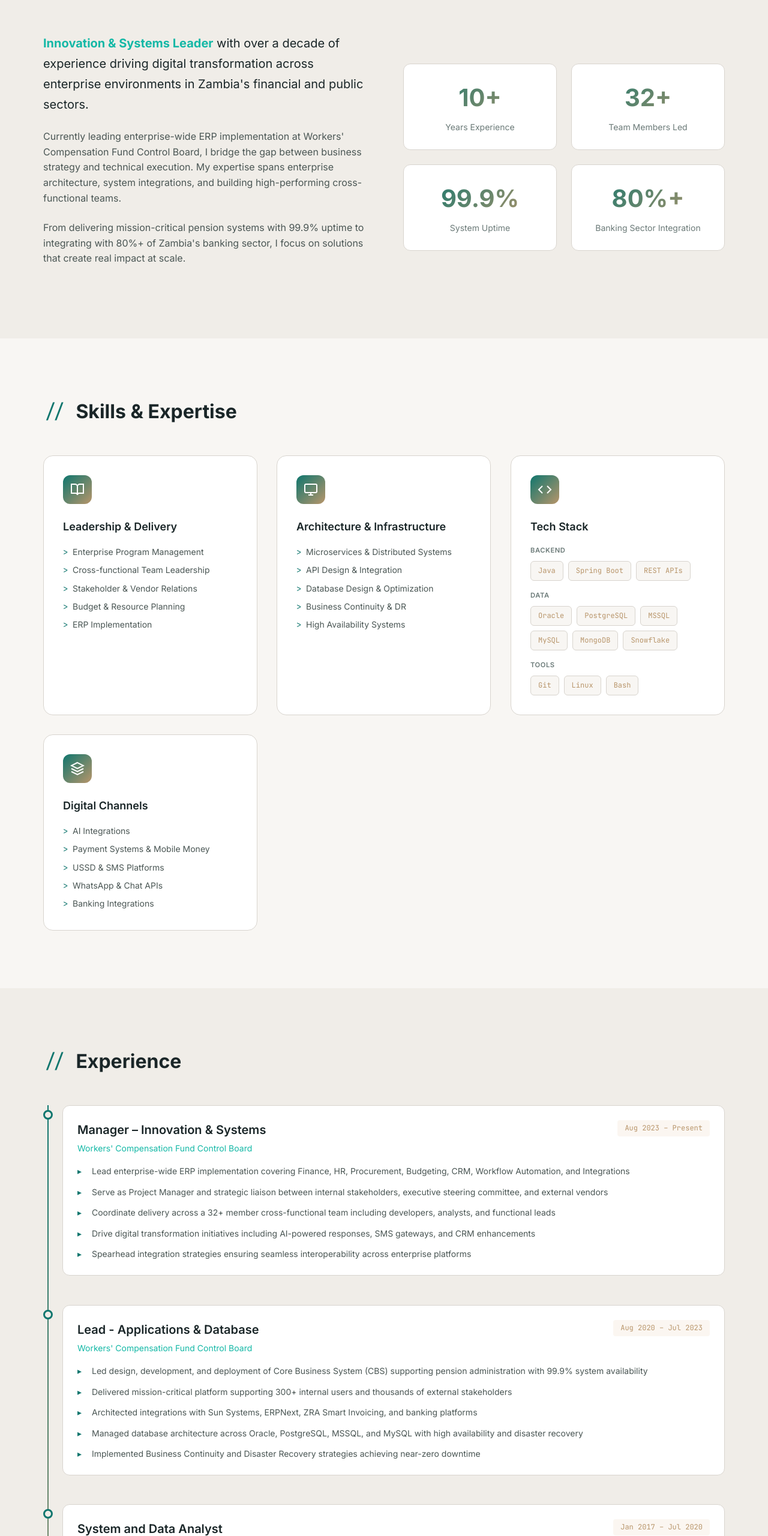
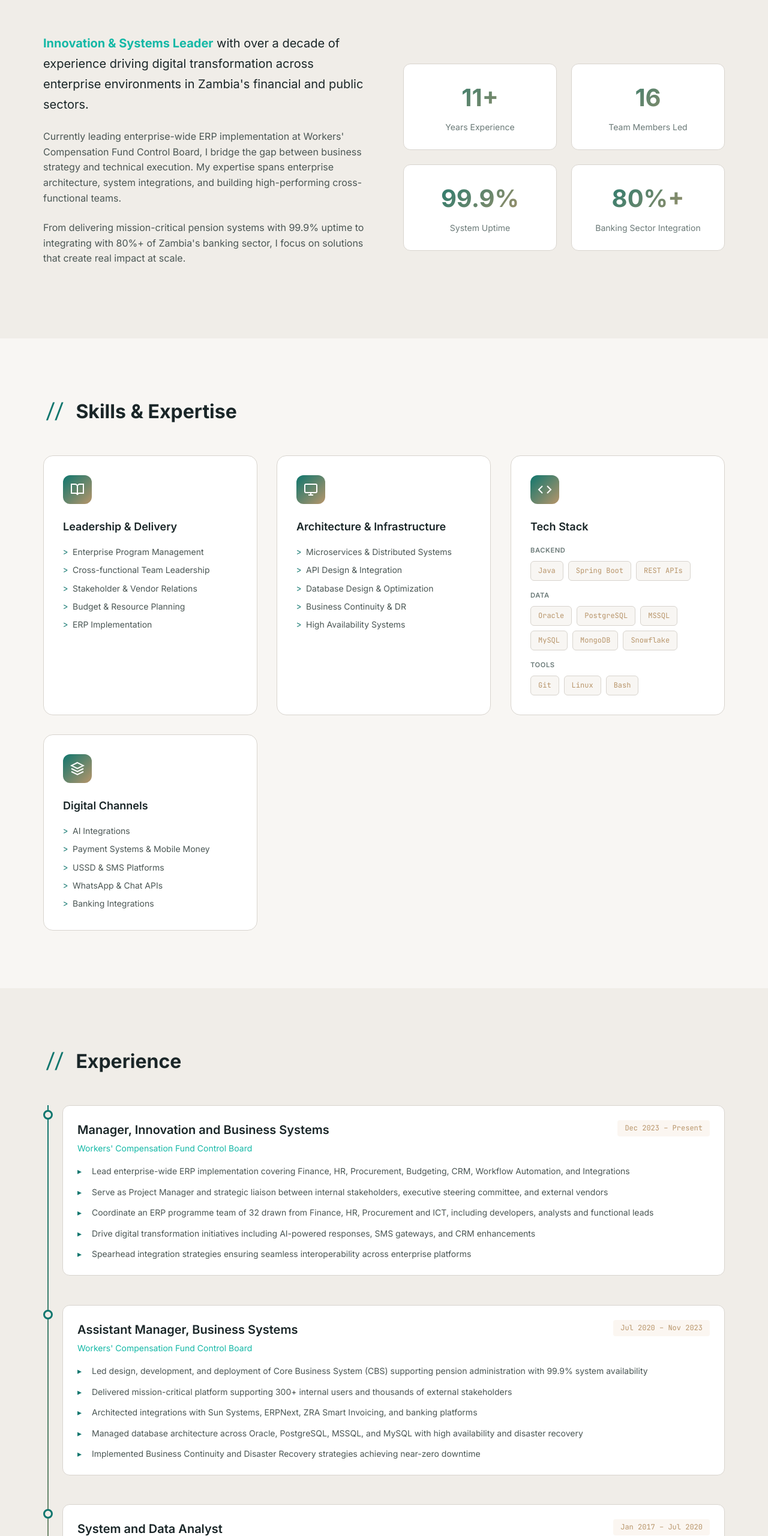
Before and after one commit to lusungu/lusungu.github.io, a plain HTML site: page index.html in a window 1280 px wide. Shown: the part 940-3500 px from the top of the page at 60% size. Drawn offline with Linux system fonts and the light colour scheme.

Commit message:
Correct experience dates, titles and team figures
Align the site with verified records:
- UBA is Apr 2015 to Dec 2016 per the Certificate of Service, not 2014
- 2020-2023 role is Assistant Manager, Business Systems (Jul 2020 - Nov 2023)
- Current role started Dec 2023, titled Innovation and Business Systems
- 16 is the department headcount; 32 was the cross-departmental ERP
  programme team, now labelled as such
- Experience is 11+ years, not 10+

```diff
--- a/index.html
+++ b/index.html
@@ -8,7 +8,7 @@
     <!-- Primary Meta Tags -->
     <title>Lusungu E. Chihana | Java & Spring Developer | Enterprise Systems Architect | Zambia</title>
     <meta name="title" content="Lusungu E. Chihana | Java & Spring Developer | Enterprise Systems Architect">
-    <meta name="description" content="Senior Technology Leader in Zambia specializing in Java, Spring Boot, Enterprise Systems, and Digital Transformation. 10+ years building scalable systems for banking and public sectors. View my portfolio and projects.">
+    <meta name="description" content="Senior Technology Leader in Zambia specializing in Java, Spring Boot, Enterprise Systems, and Digital Transformation. 11+ years building scalable systems for banking and public sectors. View my portfolio and projects.">
     <meta name="keywords" content="Lusungu Chihana, Java Developer Zambia, Spring Boot Developer, Enterprise Architect, Digital Transformation, ERP Implementation, Systems Integration, Software Engineer Zambia, Project Manager, Digital Banking, YALI Fellow, Tech Leader Africa">
     <meta name="author" content="Lusungu E. Chihana">
     <meta name="robots" content="index, follow, max-snippet:-1, max-image-preview:large, max-video-preview:-1">
@@ -289,11 +289,11 @@
                 </div>
                 <div class="about-stats">
                     <div class="stat-card">
-                        <span class="stat-number">10+</span>
+                        <span class="stat-number">11+</span>
                         <span class="stat-label">Years Experience</span>
                     </div>
                     <div class="stat-card">
-                        <span class="stat-number">32+</span>
+                        <span class="stat-number">16</span>
                         <span class="stat-label">Team Members Led</span>
                     </div>
                     <div class="stat-card">
@@ -418,15 +418,15 @@
                     <div class="timeline-content">
                         <div class="timeline-header">
                             <div>
-                                <h3>Manager – Innovation & Systems</h3>
+                                <h3>Manager, Innovation and Business Systems</h3>
                                 <p class="company">Workers' Compensation Fund Control Board</p>
                             </div>
-                            <span class="timeline-date">Aug 2023 – Present</span>
+                            <span class="timeline-date">Dec 2023 – Present</span>
                         </div>
                         <ul class="timeline-details">
                             <li>Lead enterprise-wide ERP implementation covering Finance, HR, Procurement, Budgeting, CRM, Workflow Automation, and Integrations</li>
                             <li>Serve as Project Manager and strategic liaison between internal stakeholders, executive steering committee, and external vendors</li>
-                            <li>Coordinate delivery across a 32+ member cross-functional team including developers, analysts, and functional leads</li>
+                            <li>Coordinate an ERP programme team of 32 drawn from Finance, HR, Procurement and ICT, including developers, analysts and functional leads</li>
                             <li>Drive digital transformation initiatives including AI-powered responses, SMS gateways, and CRM enhancements</li>
                             <li>Spearhead integration strategies ensuring seamless interoperability across enterprise platforms</li>
                         </ul>
@@ -437,10 +437,10 @@
                     <div class="timeline-content">
                         <div class="timeline-header">
                             <div>
-                                <h3>Lead - Applications & Database</h3>
+                                <h3>Assistant Manager, Business Systems</h3>
                                 <p class="company">Workers' Compensation Fund Control Board</p>
                             </div>
-                            <span class="timeline-date">Aug 2020 – Jul 2023</span>
+                            <span class="timeline-date">Jul 2020 – Nov 2023</span>
                         </div>
                         <ul class="timeline-details">
                             <li>Led design, development, and deployment of Core Business System (CBS) supporting pension administration with 99.9% system availability</li>
@@ -475,10 +475,10 @@
                     <div class="timeline-content">
                         <div class="timeline-header">
                             <div>
-                                <h3>Digital Banking Specialist</h3>
+                                <h3>Digital Banking Support</h3>
                                 <p class="company">United Bank for Africa</p>
                             </div>
-                            <span class="timeline-date">Apr 2014 – Dec 2016</span>
+                            <span class="timeline-date">Apr 2015 – Dec 2016</span>
                         </div>
                         <ul class="timeline-details">
                             <li>Led implementation of digital banking solutions including mobile banking, USSD, and Airtel Money integration</li>
@@ -538,8 +538,8 @@
                             <path d="M16 3.13a4 4 0 0 1 0 7.75"></path>
                         </svg>
                     </div>
-                    <h3>32+ Member Team Leadership</h3>
-                    <p>Led cross-functional delivery team across complex enterprise projects spanning multiple disciplines</p>
+                    <h3>Programme Team of 32</h3>
+                    <p>Coordinated an ERP programme team drawn from across departments, alongside a standing department of 16</p>
                 </div>
                 <div class="achievement-card">
                     <div class="achievement-icon">
```
